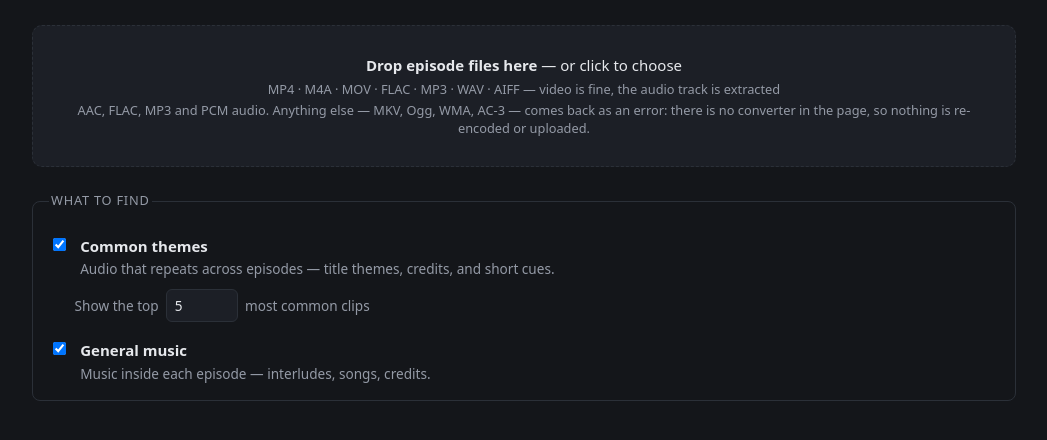
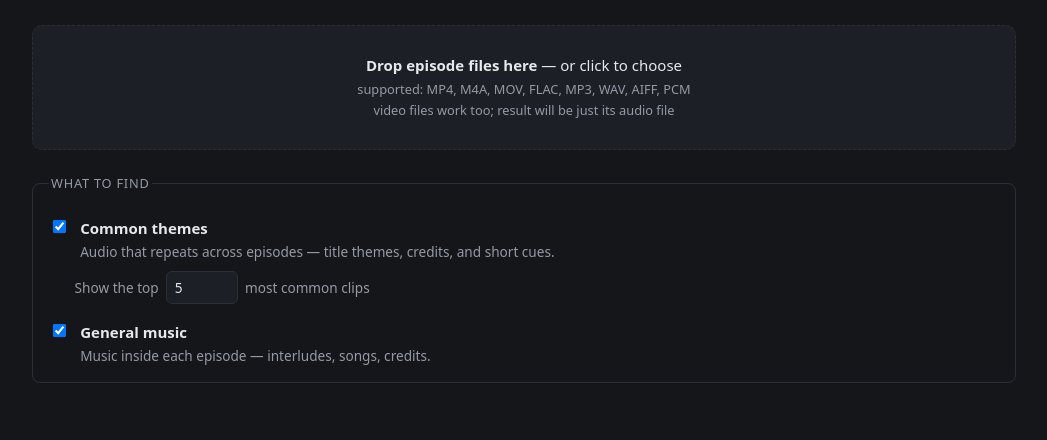
Before and after one commit to madelynnblue/sleep-filter, a website with bundled scripts: page index.html in a window 1280 px wide. Shown: the part 104-544 px from the top of the page, without its empty margins (116-1163 px from the left). Built offline with nearby package versions, Linux system fonts and the light colour scheme.

Commit message:
text tweaks

```diff
--- a/index.html
+++ b/index.html
@@ -22,8 +22,8 @@
 <section id="setup">
   <div id="drop" class="drop">
     <p><strong>Drop episode files here</strong> — or click to choose</p>
-    <p class="formats">MP4 · M4A · MOV · FLAC · MP3 · WAV · AIFF — video is fine, the audio track is extracted</p>
-    <p class="formats">AAC, FLAC, MP3 and PCM audio. Anything else — MKV, Ogg, WMA, AC-3 — comes back as an error: there is no converter in the page, so nothing is re-encoded or uploaded.</p>
+    <p class="formats">supported: MP4, M4A, MOV, FLAC, MP3, WAV, AIFF, PCM</p>
+    <p class="formats">video files work too; result will be just its audio file</p>
     <input id="files" type="file" multiple accept="audio/*,video/*" hidden>
   </div>
 
```
